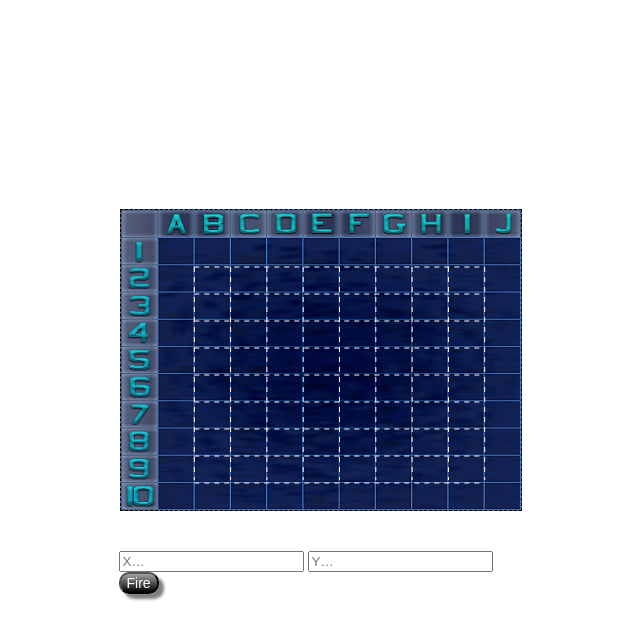
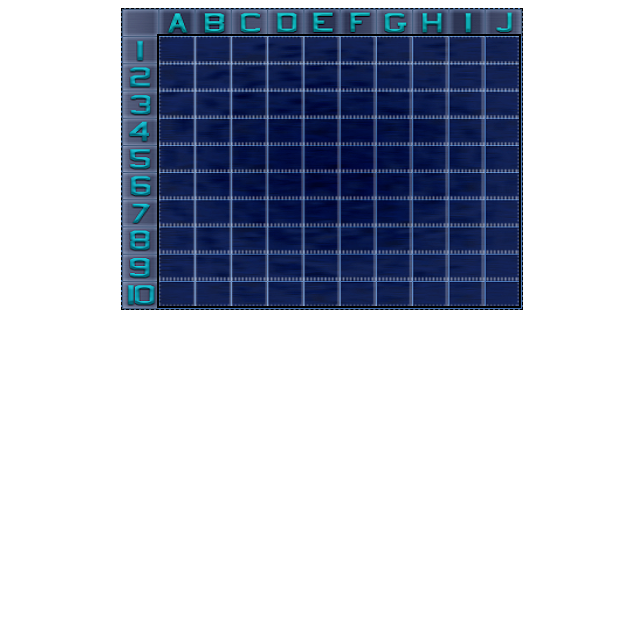
Before and after one commit to hbohlen/battleship, a plain HTML site: page Assign5.html in a window 1280 px wide. Shown: the whole page, without its empty margins (319-959 px from the left). Drawn offline with Linux system fonts and the light colour scheme.

Commit message:
Add grid highlighting feature on mousemove Improve grid drawing efficiency Adjust grid canvas styling for better visibility

```diff
--- a/Assign5.html
+++ b/Assign5.html
@@ -6,12 +6,11 @@
     <link rel="stylesheet" href="main.css" />
   </head>
   <body>
-    <canvas id="stage" width="400" height="300"></canvas>
-    <div id="input">
-      <input id="inputX" type="text" placeholder="X…" />
-      <input id="inputY" type="text" placeholder="Y…" />
-      <button id="fire">Fire</button>
+    <div id="canvasContainer">
+      <canvas id="stage" width="400" height="300"></canvas>
+      <canvas id="gridCanvas" width="200" height="150"></canvas>
     </div>
+
     <div>
       <p id="output"></p>
     </div>
--- a/main.css
+++ b/main.css
@@ -3,6 +3,7 @@
   margin: 0px auto;
   width: 400px;
   height: 300px;
+
   border: 1px dashed;
   background-image: url("images/oceangrid_final.png");
   background-size: 100%;
@@ -57,12 +58,17 @@ button:active {
   background: -moz-linear-gradient(top, #858565, #c5c9a9);
   background: linear-gradient(top, #858565, #c5c9a9);
 }
-
-body {
-  display: flex;
-  justify-content: center;
-  align-items: flex-start; /* This ensures items start at the top */
-  height: 100vh; /* Use the full height of the viewport */
-  flex-direction: column; /* Stack items vertically */
-  margin: 0; /* Remove default margin */
+div#canvasContainer {
+  position: relative;
+  width: 400px; /* Match the width of the stage canvas */
+  height: 300px;
+  margin: 0 auto; /* Center the container horizontally */
 }
+#gridCanvas {
+  position: absolute;
+  right: 0;
+  bottom: 0;
+  width: 360px; /* Adjust based on your preference */
+  height: 270px; /* Adjust based on your preference */
+  border: 2px solid #000; /* Outline the grid container */
+}
--- a/scripts.js
+++ b/scripts.js
@@ -1,90 +1,58 @@
 document.addEventListener("DOMContentLoaded", () => {
   const canvas = document.getElementById("stage");
+  const gridCanvas = document.getElementById("gridCanvas"); // Grab the gridCanvas element
   const ctx = canvas.getContext("2d");
+  const gridCtx = gridCanvas.getContext("2d"); // Get the context for gridCanvas
   const rows = 10; // Example row count
   const cols = 10; // Example column count
 
-  const offsetX = 37; // Adjust as needed to align with the background image
-  const offsetY = 30; // Adjust as needed to align with the background image
-  const cellWidth = (canvas.width - offsetX) / cols; // Adjusted for 10% of the remaining space
-  const cellHeight = (canvas.height - offsetY) / rows; // Adjusted for 10% of the remaining space
+  function drawGrid() {
+    const numRows = 10;
+    const numCols = 10;
+    const cellWidth = gridCanvas.width / numCols;
+    const cellHeight = gridCanvas.height / numRows;
 
-  // Function to draw grid
-  function drawGrid() {
-    ctx.strokeStyle = "#FFFFFF"; // Set the line color to white
-    ctx.setLineDash([5, 5]); // Create dotted lines
-
-    // Draw vertical lines for columns, starting from the second column
-    for (let i = 1; i < cols; i++) {
-      ctx.beginPath();
-      ctx.moveTo(i * cellWidth + offsetX, offsetY + cellHeight);
-      ctx.lineTo(i * cellWidth + offsetX, canvas.height - offsetY);
-      ctx.stroke();
+    gridCtx.strokeStyle = "#FFFFFF"; // Set the line color to white
+    gridCtx.lineWidth = 0.5; // Set the line width to 0.5 for finer lines
+    gridCtx.setLineDash([1, 1]); // Adjust the dash pattern for a more fine dotted line
+    for (let i = 0; i < numCols; i++) {
+      for (let j = 0; j < numRows; j++) {
+        gridCtx.strokeRect(
+          i * cellWidth,
+          j * cellHeight,
+          cellWidth,
+          cellHeight
+        );
+      }
     }
-
-    // Draw horizontal lines for rows, starting from the second row
-    for (let j = 1; j < rows; j++) {
-      ctx.beginPath();
-      ctx.moveTo(offsetX + cellWidth, j * cellHeight + offsetY);
-      ctx.lineTo(canvas.width - offsetX, j * cellHeight + offsetY);
-      ctx.stroke();
-    }
-
-    ctx.setLineDash([]); // Reset the dash pattern to solid
+    gridCtx.setLineDash([]); // Reset the dash pattern to solid
   }
 
-  // Draw the grid over the background
+  // Call drawGrid function after defining it
   drawGrid();
 
-  let lastHighlightedCell = null;
+  function highlightCell(event) {
+    // Clear the canvas and redraw the grid to remove previous highlights
+    gridCtx.clearRect(0, 0, gridCanvas.width, gridCanvas.height);
+    drawGrid();
 
-  canvas.addEventListener("mousemove", function (event) {
-    const rect = canvas.getBoundingClientRect();
-    const x = event.clientX - rect.left; // x position within the canvas
-    const y = event.clientY - rect.top; // y position within the canvas
+    const rect = gridCanvas.getBoundingClientRect();
+    const scaleX = gridCanvas.width / rect.width; // Ratio of actual width to displayed width
+    const scaleY = gridCanvas.height / rect.height; // Ratio of actual height to displayed height
+    const mouseX = (event.clientX - rect.left) * scaleX; // Adjusted X coordinate
+    const mouseY = (event.clientY - rect.top) * scaleY; // Adjusted Y coordinate
+    const cellX = Math.floor(mouseX / (gridCanvas.width / cols));
+    const cellY = Math.floor(mouseY / (gridCanvas.height / rows));
 
-    highlightCell(x, y);
-  });
-
-  function highlightCell(x, y) {
-    const col = Math.floor((x - offsetX - cellWidth) / cellWidth);
-    const row = Math.floor((y - offsetY - cellHeight) / cellHeight);
-
-    // Check if the cell is within the usable range
-    if (col < 0 || row < 0) {
-      return;
-    }
-
-    lastHighlightedCell = { row, col };
-
-    // Clear previous highlight by redrawing the grid and then highlight the new cell
-    ctx.clearRect(0, 0, canvas.width, canvas.height); // Clear the canvas
-    drawGrid(); // Redraw the grid
-
-    // Highlight the new cell
-    ctx.fillStyle = "rgba(255, 0, 0, 0.5)"; // Semi-transparent red
-    ctx.fillRect(
-      col * cellWidth + offsetX,
-      row * cellHeight + offsetY,
-      cellWidth,
-      cellHeight
+    // Highlight the cell
+    gridCtx.fillStyle = "red";
+    gridCtx.fillRect(
+      cellX * (gridCanvas.width / cols),
+      cellY * (gridCanvas.height / rows),
+      gridCanvas.width / cols,
+      gridCanvas.height / rows
     );
   }
 
-  canvas.addEventListener("click", function (event) {
-    const rect = canvas.getBoundingClientRect();
-    const x = event.clientX - rect.left - offsetX - cellWidth; // Adjusted x position
-    const y = event.clientY - rect.top - offsetY - cellHeight; // Adjusted y position
-
-    // Ensure clicks within the grid boundaries are processed
-    if (x >= 0 && y >= 0) {
-      const col = Math.floor(x / cellWidth);
-      const row = Math.floor(y / cellHeight);
-
-      // Ensure the calculated row and col are within the grid
-      if (col >= 0 && col < cols && row >= 0 && row < rows) {
-        console.log(`Grid coordinates: Row ${row}, Col ${col}`);
-      }
-    }
-  });
+  gridCanvas.addEventListener("mousemove", highlightCell);
 });
```
